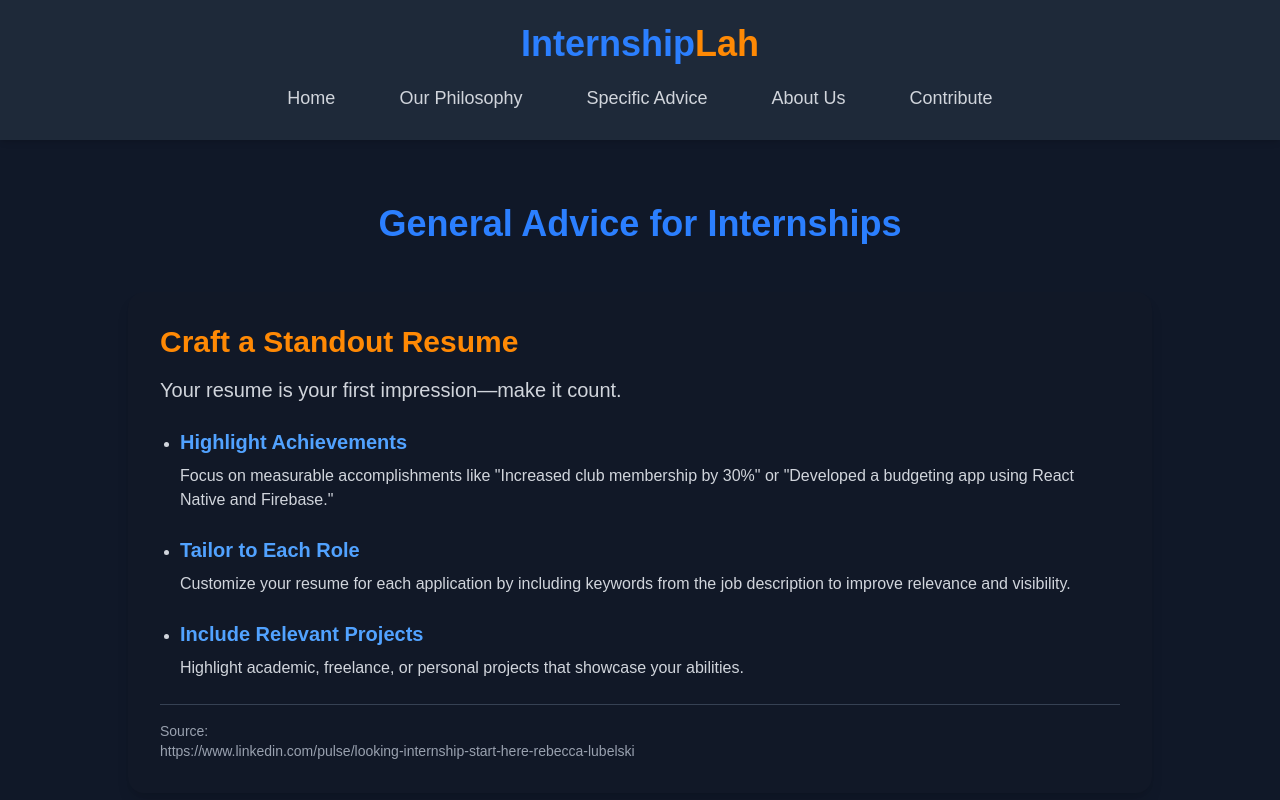
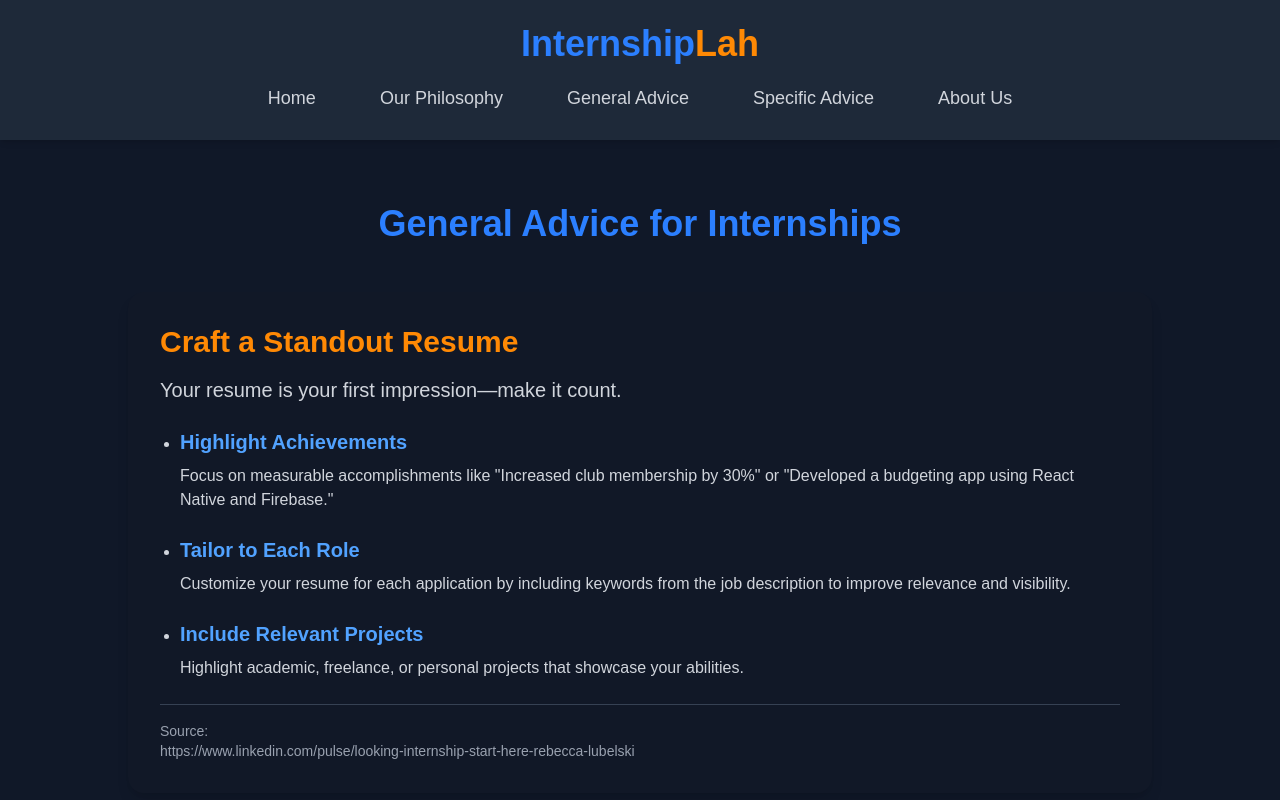
Before and after one commit to JohnnyRobs19/internshiplah, a Next.js app: page /general-advice in a window 1280 px wide. Shown: the top 800 px of the page. Built offline with nearby package versions, Linux system fonts and the light colour scheme.

Commit message:
Update Navbar component button labels and navigation logic for clarity

```diff
--- a/app/components/Navbar/Navbar.tsx
+++ b/app/components/Navbar/Navbar.tsx
@@ -122,6 +122,12 @@ export default function Navbar({ currentView, setCurrentView }: NavbarProps) {
               Our Philosophy
             </button>
             <button
+              onClick={() => handleNavigation('advice')}
+              className="hover:text-blue-400 transition-colors duration-200 py-1"
+            >
+              General Advice
+            </button>
+            <button
               onClick={() => handleNavigation('specific')}
               className="hover:text-blue-400 transition-colors duration-200 py-1"
             >
@@ -133,12 +139,6 @@ export default function Navbar({ currentView, setCurrentView }: NavbarProps) {
             >
               About Us
             </button>
-            <button
-              onClick={() => handleNavigation('contribute')}
-              className="hover:text-blue-400 transition-colors duration-200 py-1"
-            >
-              Contribute
-            </button>
           </>
         )}
       </div>
```
